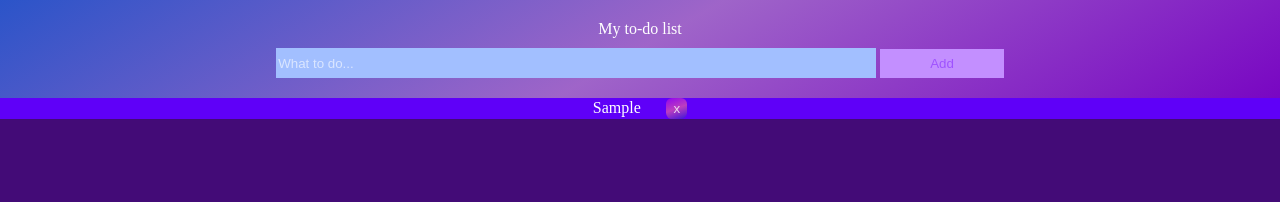
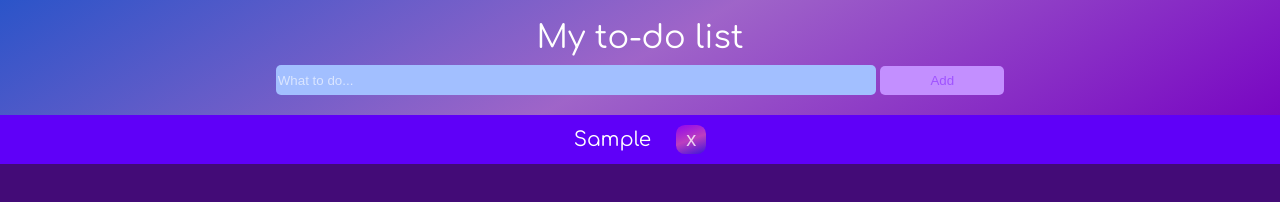
Before and after one commit to L1nar/to-do-list, a plain HTML site: page index.html in a window 1280 px wide. Both pictures are taken after typing "Sample" into the empty fields and a click on the button "Add". Drawn offline with Linux system fonts and the light colour scheme.

Commit message:
Add files via upload

```diff
--- a/css/style.css
+++ b/css/style.css
@@ -10,6 +10,7 @@ html {
 body {
     margin: 0;
     padding: 0;
+    font-family: 'Comfortaa', sans-serif;
 }
 
 ul>li {
@@ -21,11 +22,9 @@ ul {
     padding: 0;
 }
 
-ul, li {
+ul,
+li {
     transition: 0.4s;
-    -webkit-user-select: none;
-    -moz-user-select: none;
-    -ms-user-select: none;
     user-select: none;
 }
 
@@ -48,6 +47,7 @@ p {
 .to-do {
     color: white;
     margin-bottom: 10px;
+    font-size: 32px;
 }
 
 .input-style {
@@ -55,6 +55,7 @@ p {
     height: 30px;
     background-color: rgb(162, 191, 255);
     border: none;
+    border-radius: 5px;
 }
 
 .input-style::placeholder {
@@ -66,23 +67,27 @@ p {
     border: none;
     color: rgba(111, 0, 255, 0.425);
     padding: 7px 50px;
+    border-radius: 5px;
 }
+
 
 .delete {
     color: rgba(255, 255, 255, 0.774);
-    background: linear-gradient(160deg, rgba(194, 7, 231, 0.5), rgba(250, 104, 153, 0.6),rgba(37, 34, 197, 0.6));
+    background: linear-gradient(160deg, rgba(194, 7, 231, 0.5), rgba(250, 104, 153, 0.6), rgba(37, 34, 197, 0.6));
     border: none;
     border-radius: 30%;
     margin-left: 2%;
-    padding: 3px 7px;
+    padding: 3px 10px;
+    font-size: 20px;
 }
 
 .item {
     color: white;
+    padding: 10px;
+    font-size: 20px;
 }
 
 .list-style {
-    margin-top: 0px;
     background-color: rgb(95, 0, 248);
 }
 
@@ -90,4 +95,4 @@ li.checked {
     background-color: rgb(23, 0, 77);
     text-decoration: line-through;
     color: rgb(80, 80, 80);
-  }
+}
--- a/index.html
+++ b/index.html
@@ -1,22 +1,27 @@
 <!DOCTYPE html>
 <html lang="ru">
+
 <head>
     <meta charset="UTF-8">
     <meta name="viewport" content="width=device-width, initial-scale=1.0">
+    <link rel="preconnect" href="https://fonts.googleapis.com">
+    <link rel="preconnect" href="https://fonts.gstatic.com" crossorigin>
+    <link href="https://fonts.googleapis.com/css2?family=Comfortaa&display=swap" rel="stylesheet">
     <link rel="stylesheet" href="css/style.css">
     <title>to-do list</title>
 </head>
+
 <body>
     <div class="wrapper">
         <div class="content">
-            <div class="to-do">My to-do list</div>
-            <div class="line">
-                <input type="text" id="input" class="input-style" placeholder="What to do...">
-                <button class="btn-style" id="btn">Add</button>
+            <div class="to-do">My to-do list
             </div>
+            <input type="text" id="input" class="input-style" placeholder="What to do...">
+            <button class="btn-style" id="btn">Add</button>
         </div>
-    <ul id="list" class="list-style"></ul>
+        <ul id="list" class="list-style"></ul>
     </div>
     <script src="js/script.js"></script>
 </body>
+
 </html>
--- a/js/script.js
+++ b/js/script.js
@@ -1,7 +1,6 @@
 const btn = document.querySelector('#btn');
 const input = document.querySelector('#input');
 const list = document.querySelector('#list');
-let elems = document.querySelector('ul li')
 
 btn.addEventListener('click', (event) => {
     const newItem = document.createElement('li'); // document.createElement(); - adds element.
@@ -16,9 +15,7 @@ btn.addEventListener('click', (event) => {
     newItem.appendChild(deleteBtn); // parent.appendChild - allows you to insert any element at the end of the element.
     list.appendChild(newItem);
     input.value = '';
-    list.addEventListener('click', (event) => {
-        if (event.target.tagName === 'LI') {
-          event.target.classList.toggle('checked');
-        }
-      });
+    newItem.addEventListener('click', (event) => {
+        event.target.classList.toggle('checked'); // classList.toggle(); - добовляет класс на страницу, если его нет и удаляет, если он есть.
+    });
 })
```
